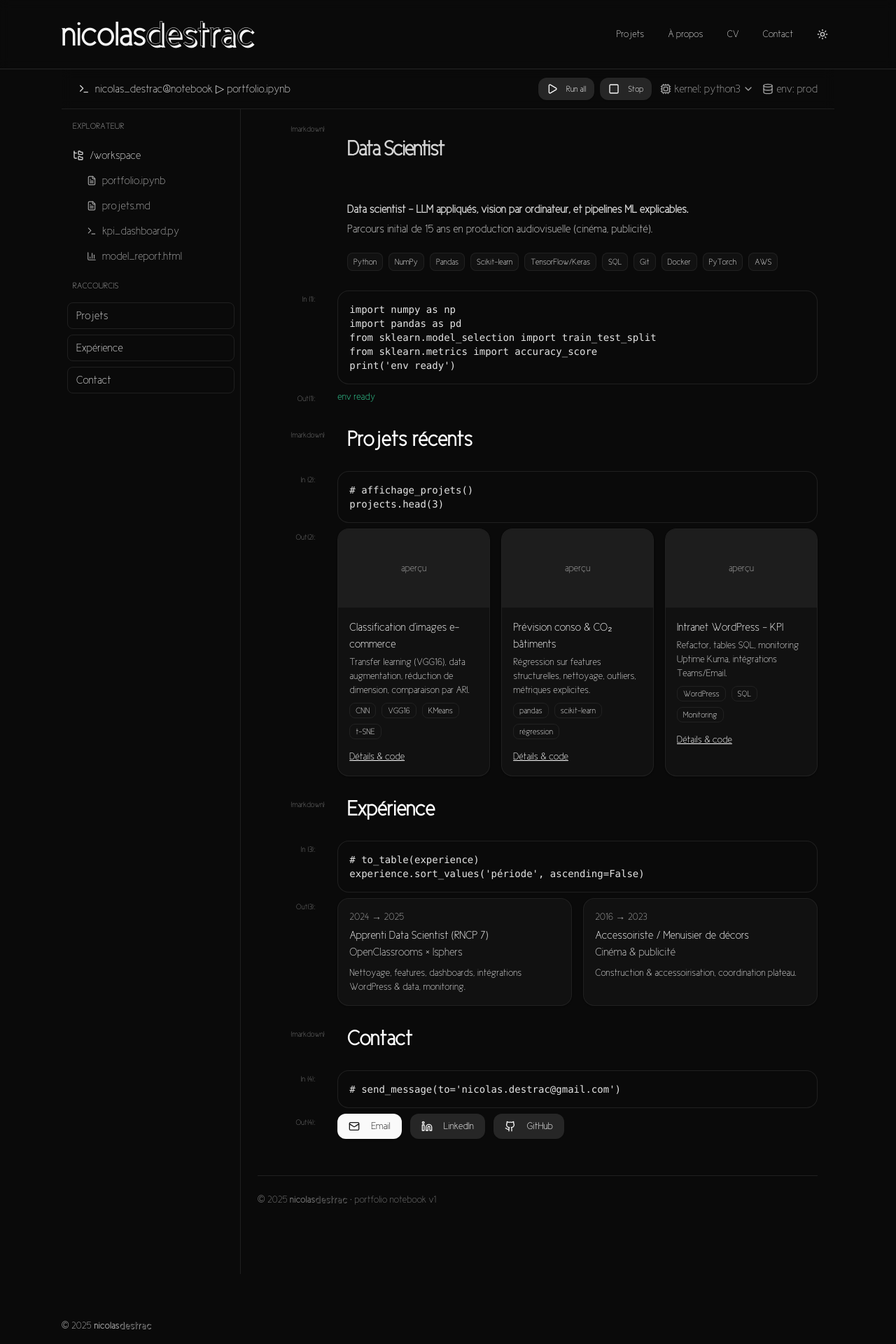
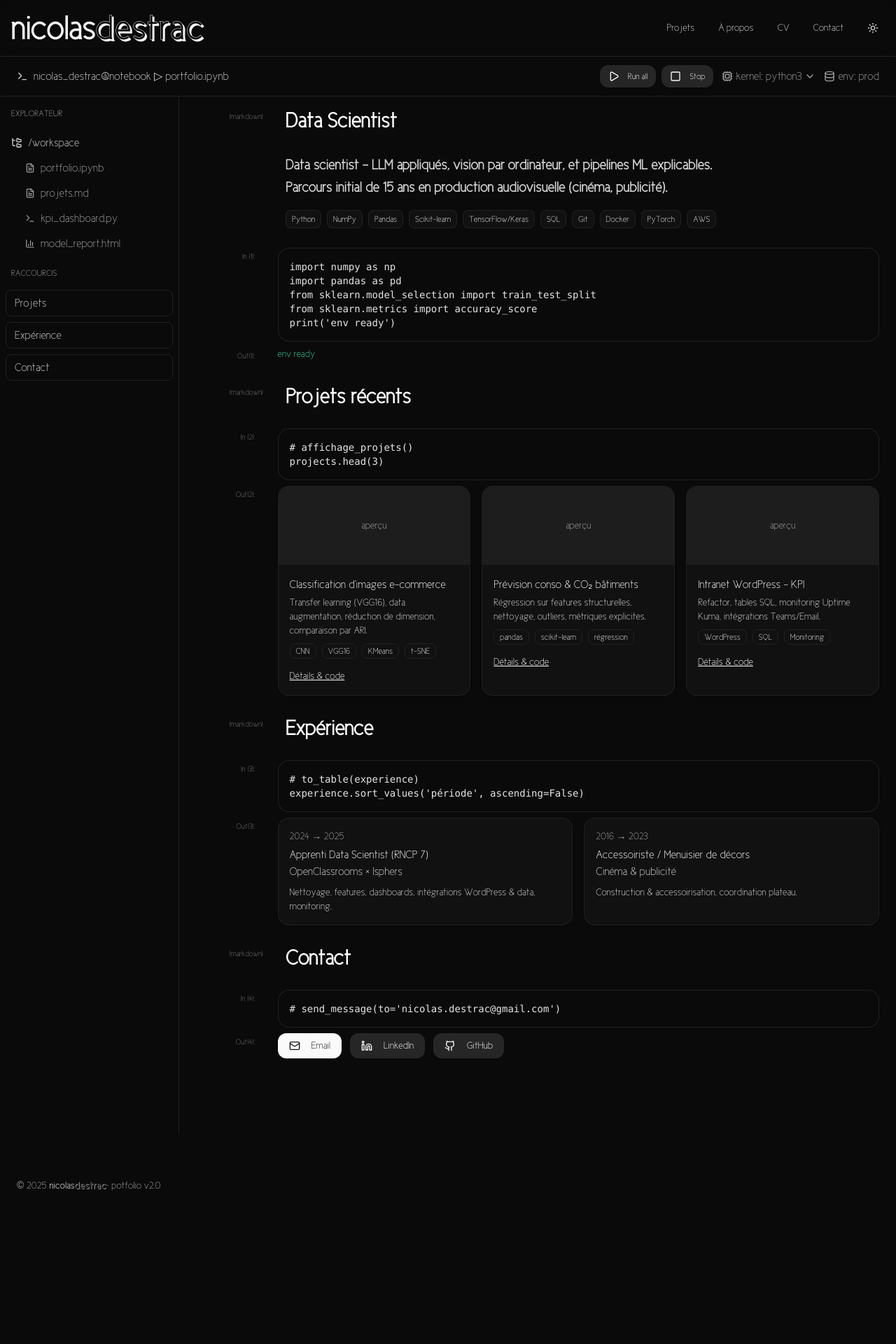
Before and after one commit to nicolasdestrac/nicolasdestrac-portfolio, a Next.js app: page / in a window 1280 px wide. Shown: the top 1920 px of the page at 70% size. After the commit the page ends 1752 px from the top, so only its background shows below. Built offline with nearby package versions, Linux system fonts and the light colour scheme.

Commit message:
Feature : mis en page du top layout et élargissement de la page

```diff
--- a/app/layout.tsx
+++ b/app/layout.tsx
@@ -36,6 +36,19 @@ export const metadata: Metadata = {
     template: "%s | Nicolas Destrac",
   },
   description: "Nicolas Destrac – projets data, expérience et contact.",
+  robots: {
+    index: false,
+    follow: false,
+    nocache: true,
+    googleBot: {
+      index: false,
+      follow: false,
+      noimageindex: true,
+      "max-video-preview": -1,
+      "max-image-preview": "none",
+      "max-snippet": -1,
+    },
+  },
   alternates: {
     canonical: "/",
   },
@@ -58,8 +71,8 @@ export default function RootLayout({ children }: { children: React.ReactNode })
     >
       <body className="min-h-screen bg-white text-neutral-900 dark:bg-neutral-950 dark:text-neutral-100">
         <ThemeProvider>
-          <header className="border-b border-neutral-200 bg-white/80 backdrop-blur dark:border-neutral-800 dark:bg-neutral-950/80">
-            <nav className="mx-auto max-w-6xl px-6 py-6 flex items-center justify-between">
+          <header className="sticky top-0 z-50 border-b border-neutral-200 bg-white/80 backdrop-blur dark:border-neutral-800 dark:bg-neutral-950/80">
+            <nav className="mx-auto max-w-8xl px-4 h-20 flex items-center justify-between">
               <div className="tracking-tight text-[50px] leading-none">
                 <a href="/" className="inline-flex items-baseline">
                   <span className="font-gordita">nicolas</span>
@@ -71,20 +84,19 @@ export default function RootLayout({ children }: { children: React.ReactNode })
                 <NavLink href="/projets">Projets</NavLink>
                 <NavLink href="/a-propos">À propos</NavLink>
                 <NavLink href="/cv">CV</NavLink>
-                <NavLink href="/contact">Contact</NavLink>
-
+                <NavLink href="#contact">Contact</NavLink>
                 {/* Toggle light/dark */}
                 <ThemeToggle />
               </div>
             </nav>
           </header>
 
-          <main className="mx-auto max-w-6xl px-6 pb-16">{children}</main>
+          <main className="max-w-auto pb-16">{children}</main>
 
-          <footer className="mx-auto max-w-6xl px-6 pb-12 text-sm text-neutral-600 dark:text-neutral-400 flex items-center">
+          <footer className="mx-auto max-w-8xl px-6 pb-12 text-sm text-neutral-600 dark:text-neutral-400 flex items-center">
             © {new Date().getFullYear()}{" "}
             <span className="ml-1 font-gordita">nicolas</span>
-            <span className="font-shadow">destrac</span>
+            <span className="font-shadow">destrac</span> · potfolio v2.0
           </footer>
         </ThemeProvider>
       </body>
--- a/app/page.tsx
+++ b/app/page.tsx
@@ -23,8 +23,8 @@ import {
 
 function TopBar() {
   return (
-    <div className="sticky top-0 z-40 border-b border-neutral-200 bg-white/80 backdrop-blur supports-[backdrop-filter]:bg-white/60 dark:border-neutral-800/80 dark:bg-neutral-950/80 dark:supports-[backdrop-filter]:bg-neutral-950/60">
-      <div className="mx-auto max-w-7xl px-4 sm:px-6 h-14 grid grid-cols-[1fr_auto_auto] gap-3 items-center">
+    <div className="sticky top-20 h-15 z-40 border-b border-neutral-200 bg-white/80 backdrop-blur supports-[backdrop-filter]:bg-white/60 dark:border-neutral-800/80 dark:bg-neutral-950/80 dark:supports-[backdrop-filter]:bg-neutral-950/60">
+      <div className="mx-auto max-w-8xl px-4 sm:px-6 h-14 grid grid-cols-[1fr_auto_auto] gap-3 items-center">
         <div className="flex items-center gap-2 text-neutral-700 dark:text-neutral-300">
           <Terminal className="h-4 w-4" />
           <span className="font-medium">
@@ -194,25 +194,23 @@ export default function NicolasNotebookPortfolio() {
   return (
     <div className="min-h-screen bg-white text-neutral-900 dark:bg-neutral-950 dark:text-neutral-100">
       <TopBar />
-      <div className="mx-auto max-w-7xl grid grid-cols-1 lg:grid-cols-[16rem_1fr]">
+      <div className="max-w-8xl grid grid-cols-1 lg:grid-cols-[16rem_1fr]">
         <Sidebar />
 
         <main className="px-4 sm:px-6 pb-24">
           {/* Cell: Hero markdown */}
           <MarkdownCell>
-            <h1 className="text-4xl md:text-6xl font-bold tracking-tight leading-tight">
-              <span className="text-neutral-700 dark:text-neutral-300 text-2xl md:text-3xl">
-                Data Scientist
-              </span>
-            </h1>
+            <h2 id="projets" className="text-2xl md:text-3xl font-semibold">
+              Data Scientist
+            </h2>
 
-            <p className="mt-4 text-neutral-700 dark:text-neutral-300 max-w-2xl">
+            <h3 className="mt-4 text-neutral-700 dark:text-neutral-300 max-w-2xl">
               <b>
                 Data scientist – LLM appliqués, vision par ordinateur, et pipelines ML explicables.
               </b>
               <br />
               Parcours initial de 15 ans en production audiovisuelle (cinéma, publicité).
-            </p>
+            </h3>
 
             <div className="mt-4 flex flex-wrap gap-2">
               {[
@@ -387,13 +385,6 @@ print('env ready')`}
               </Button>
             </div>
           </CodeCell>
-
-          {/* Footer */}
-          <div className="mt-10 pt-6 border-t border-neutral-200 text-sm text-neutral-600 dark:border-neutral-800/80 dark:text-neutral-500">
-            © {new Date().getFullYear()}{" "}
-            <span className="font-gordita">nicolas</span>
-            <span className="font-shadow">destrac</span> · portfolio notebook v1
-          </div>
         </main>
       </div>
     </div>
```
Also changed, not shown: public/robots.txt.
